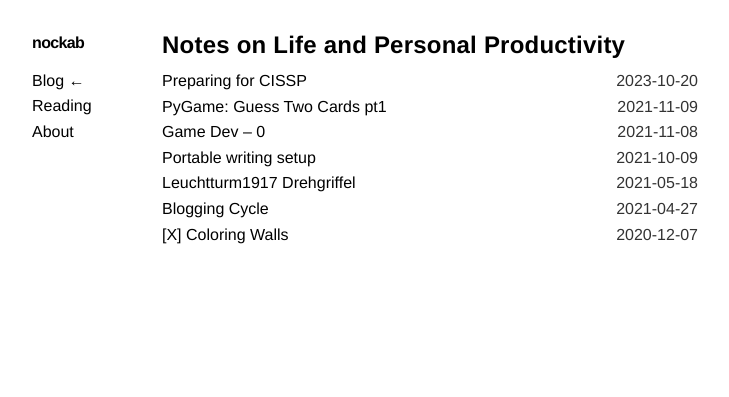
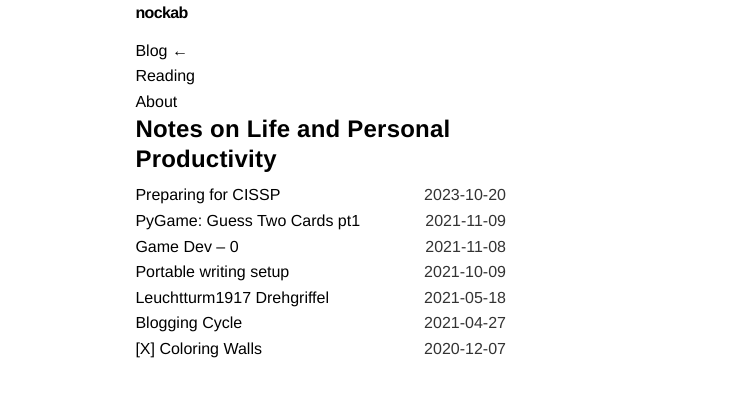
Before and after one commit to nockab/nockab.github.io, a Jekyll site: the page built from _pages/index.markdown, in a window 1280 px wide. Shown: the top 397 px of the page, without its empty margins (273-1002 px from the left). Built offline with Jekyll 4.4.1, drawn with Linux system fonts in a browser that asks for light colours.

Commit message:
Update _general.scss
Visual updates

```diff
--- a/_sass/_general.scss
+++ b/_sass/_general.scss
@@ -75,7 +75,6 @@
 }
 
 nav {
-  float: left;
   width: 20%;
   max-width: 130px;
 }
@@ -85,7 +84,6 @@
 }
 
 .main {
-  float: left;
   width: 80%;
   max-width: 670px;
 }
@@ -114,8 +112,8 @@
 }
 
 .container {
-  padding: 30px 0;
-  position: relative;
+  display: flex;
+  justify-content: space-between;
 }
 
 #title{
```
